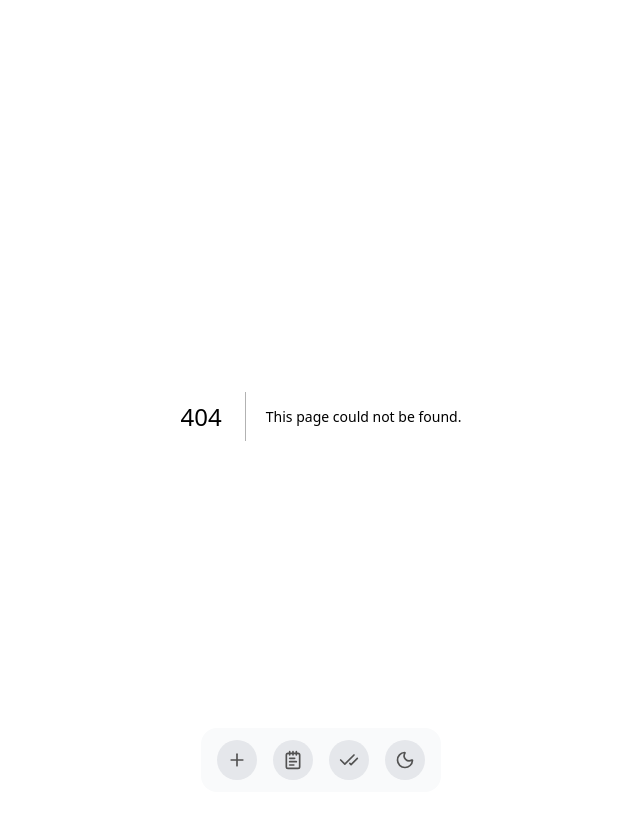
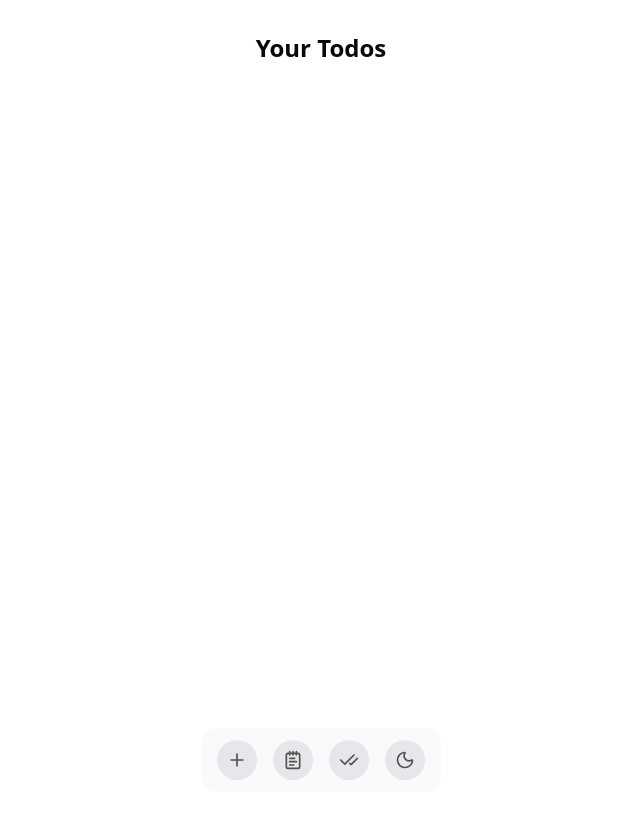
Before and after one commit to abdulazizzisan/rtk-todo, a Next.js app: page /completed-todos in a window 1280 px wide. Before the commit this address had no page. Shown: the top 818 px of the page, without its empty margins (319-959 px from the left). Built offline with nearby package versions, Linux system fonts and the light colour scheme.

Commit message:
add completed-todos page and update Todos component to filter based on completion status

```diff
--- /dev/null
+++ b/src/app/completed-todos/page.tsx
@@ -0,0 +1,5 @@
+import Todos from "../components/Todos";
+
+export default function Home() {
+  return <Todos completed={true} />;
+}
--- a/src/app/components/AppDock.tsx
+++ b/src/app/components/AppDock.tsx
@@ -4,6 +4,7 @@ import { CheckCheck, Moon, NotepadText, Plus, Sun } from "lucide-react";
 import { Dock, DockIcon, DockItem, DockLabel } from "@/components/ui/dock";
 import { useTheme } from "next-themes";
 import Link from "next/link";
+import { hr } from "date-fns/locale";
 
 export function AppDock() {
   const { setTheme, theme } = useTheme();
@@ -27,6 +28,7 @@ export function AppDock() {
       icon: (
         <CheckCheck className="h-full w-full text-neutral-600 dark:text-neutral-300" />
       ),
+      href: "/completed-todos",
     },
     {
       title: theme === "dark" ? "Light" : "Dark",
--- a/src/app/components/Todo.tsx
+++ b/src/app/components/Todo.tsx
@@ -8,7 +8,11 @@ import {
   TooltipContent,
   TooltipTrigger,
 } from "@/components/ui/tooltip";
-import { deleteTodo, markCompleted, type Todo } from "@/lib/redux/features/todos/todosSlice";
+import {
+  deleteTodo,
+  markCompleted,
+  type Todo,
+} from "@/lib/redux/features/todos/todosSlice";
 import { useAppDispatch } from "@/lib/hooks";
 
 const Todo = ({ todo }: { todo: Todo }) => {
@@ -46,16 +50,22 @@ const Todo = ({ todo }: { todo: Todo }) => {
             </TooltipTrigger>
             <TooltipContent>Delete</TooltipContent>
           </Tooltip>
+          {todo.completed === false && (
             <Tooltip>
               <TooltipTrigger asChild>
-              <Button size="sm" variant="outline" onClick={() => {
+                <Button
+                  size="sm"
+                  variant="outline"
+                  onClick={() => {
                     dispatch(markCompleted(todo.id));
-              }}>
+                  }}
+                >
                   <Check className="h-4 w-4" />
                 </Button>
               </TooltipTrigger>
               <TooltipContent>Complete</TooltipContent>
             </Tooltip>
+          )}
         </div>
       </div>
     </div>
--- a/src/app/components/Todos.tsx
+++ b/src/app/components/Todos.tsx
@@ -3,13 +3,18 @@ import React from "react";
 import Todo from "./Todo";
 import { useAppSelector } from "@/lib/hooks";
 
-const Todos = () => {
+const Todos = ({completed}: {completed: boolean}) => {
   const todos = useAppSelector((state) => state.todos);
   return (
     <div className="bg-background text-foreground flex flex-col items-center justify-center p-4">
       <h1 className="mb-5 text-2xl font-bold">Your Todos</h1>
       {todos
-        .filter((todo) => !todo.completed)
+        .filter((todo) => {
+          if (completed) {
+            return todo.completed;
+          }
+          return !todo.completed;
+        })
         .map((todo) => (
           <Todo key={todo.id} todo={todo} />
         ))}
--- a/src/app/page.tsx
+++ b/src/app/page.tsx
@@ -1,5 +1,5 @@
 import Todos from "./components/Todos";
 
 export default function Home() {
-  return <Todos />;
+  return <Todos completed={false} />;
 }
```
Lines whose indentation alone changed are shown as unchanged.
